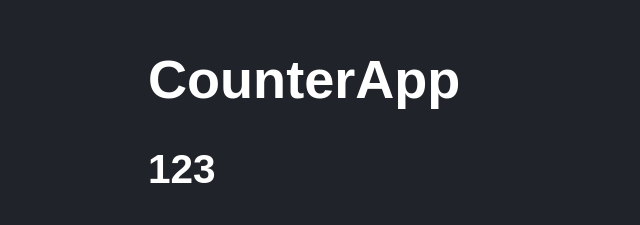
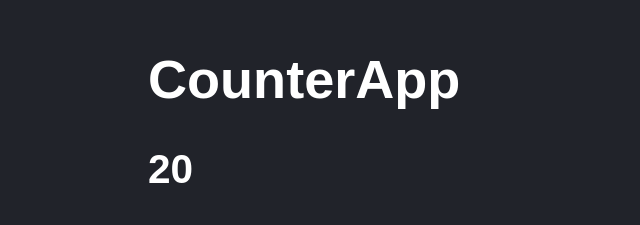
Before and after one commit to jmueseslab/React, a React (Vite) app in the folder 03-counter-app-vit/: page / in a window 1280 px wide. Shown: the part 136-361 px from the top of the page, without its empty margins (0-640 px from the left). Built offline with nearby package versions, Linux system fonts and the light colour scheme.

Commit message:
useState - Hook

```diff
--- a/03-counter-app-vit/src/CounterApp.jsx
+++ b/03-counter-app-vit/src/CounterApp.jsx
@@ -1,18 +1,21 @@
-import React from 'react'
+import React from 'react';
+import { useState } from 'react';
 import PropsTypes from 'prop-types';
 
 export const CounterApp = ({value}) => {
 
+  const [ counter, setCounter ] = useState( value );
+
   const handleAdd = () =>{
-    console.log('+1');
-    value = 1000;
+    //console.log(event);
+    setCounter((c) => c + 1 );
   }
 
   return (
     //fragmento
     <>
         <h1>CounterApp</h1>
-        <h2> { value } </h2>
+        <h2> { counter } </h2>
 
         {/* <button onClick={ (event) => handleAdd (event, 'hola') }> */}
         < button onClick={ handleAdd }>
--- a/03-counter-app-vit/src/main.jsx
+++ b/03-counter-app-vit/src/main.jsx
@@ -11,6 +11,6 @@
 
 divRoot.render(
     <React.StrictMode>
-        <CounterApp value={123}/>
+        <CounterApp value={ 20 }/>
     </React.StrictMode>,
 );
```
